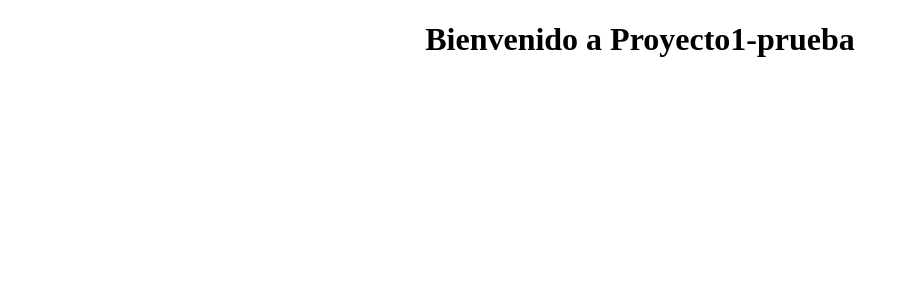
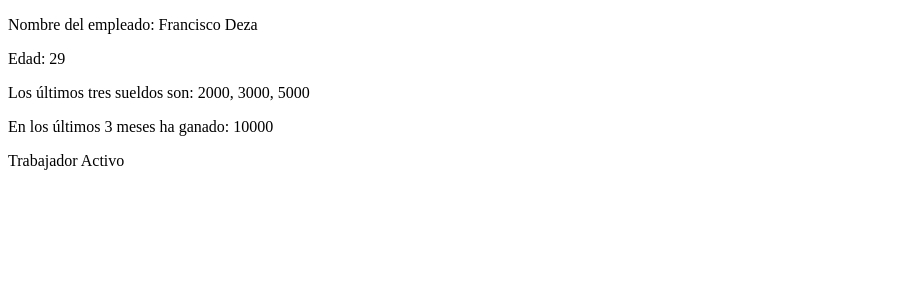
Before and after one commit to fdezau/Angular_Curso, an Angular app in the folder Proyecto1-prueba/: page / in a window 1280 px wide. Shown: the top 300 px of the page, without its empty margins (0-909 px from the left). Built offline with nearby package versions, Linux system fonts and the light colour scheme.

Commit message:
Interpolación de variables con datos del modelo

```diff
--- a/Proyecto1-prueba/src/app/app.component.html
+++ b/Proyecto1-prueba/src/app/app.component.html
@@ -1,5 +1,7 @@
-<h1 style="text-align: center;">
-
-  Bienvenido a {{title}}
-
-</h1>
+<div>
+  <p>Nombre del empleado: {{nombre}}</p>
+  <p>Edad: {{edad}}</p>
+  <p>Los últimos tres sueldos son: {{sueldos[0]}}, {{sueldos[1]}}, {{sueldos[2]}}</p>
+  <p>En los últimos 3 meses ha ganado: {{ultimos3Sueldos()}}</p>
+  <p>{{esActivo()}}</p>
+</div>
--- a/Proyecto1-prueba/src/app/app.component.ts
+++ b/Proyecto1-prueba/src/app/app.component.ts
@@ -9,5 +9,17 @@ import { RouterOutlet } from '@angular/router';
   styleUrl: './app.component.css'
 })
 export class AppComponent {
-  title = 'Proyecto1-prueba';
+  nombre = 'Francisco Deza';
+  edad = 29;
+  email = 'fdeza@gmail.com';
+  sueldos = [2000, 3000, 5000];
+  activo = true;
+
+  esActivo(){
+    return this.activo ? 'Trabajador Activo' : 'Trabajador Inactivo';
+  }
+
+  ultimos3Sueldos(){
+    return this.sueldos.reduce((a, v) => (a += v, a), 0);
+  }
 }
```
